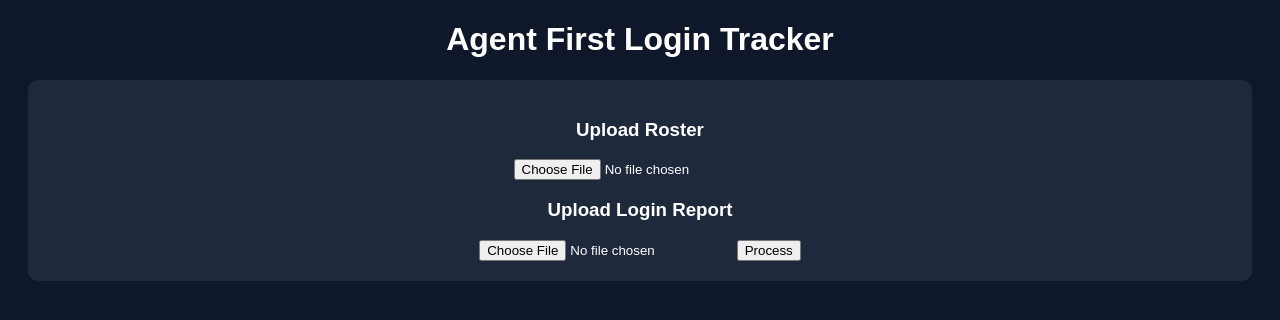
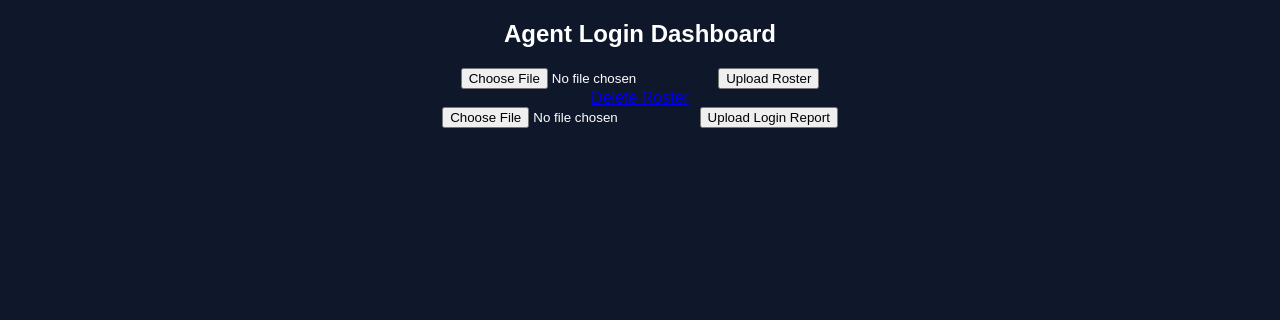
Before and after one commit to Viratmalakar/First-login-tracker, a Flask app: page / in a window 1280 px wide. Shown: the top 320 px of the page. Run offline with Flask 3, Linux system fonts and the light colour scheme.

Commit message:
Update index.html

```diff
--- a/templates/index.html
+++ b/templates/index.html
@@ -2,49 +2,98 @@
 <html>
 <head>
 
-<title>Agent First Login Tracker</title>
+<title>Agent Login Dashboard</title>
 <link rel="stylesheet" href="/static/style.css">
 
 </head>
 
 <body>
 
-<h1>Agent First Login Tracker</h1>
+<div class="topbar">
 
-<form method="POST" enctype="multipart/form-data">
+<h2>Agent Login Dashboard</h2>
 
-<div class="upload-box">
+<div class="roster-box">
 
-<h3>Upload Roster</h3>
+<form action="/upload_roster" method="post" enctype="multipart/form-data">
 <input type="file" name="roster">
+<button>Upload Roster</button>
+</form>
 
-<h3>Upload Login Report</h3>
-<input type="file" name="loginfile">
-
-<button type="submit">Process</button>
+<a href="/delete_roster" class="delete-btn">Delete Roster</a>
 
 </div>
 
+</div>
+
+
+<form method="post" enctype="multipart/form-data">
+
+<input type="file" name="loginfile">
+<button>Upload Login Report</button>
+
 </form>
+
 
 {% if table %}
 
 <table>
 
 <tr>
-<th>Agent</th>
-<th>Date</th>
-<th>Day</th>
-<th>First Login</th>
+
+<th rowspan="2">UserName</th>
+<th rowspan="2">User Full Name</th>
+<th rowspan="2">Shift</th>
+
+{% for d in dates %}
+
+<th>{{d.strftime("%A")}}</th>
+
+{% endfor %}
+
+<th rowspan="2">Late Login</th>
+
 </tr>
 
-{% for row in table %}
 
-<tr class="{{row.Status}}">
-<td>{{row.Agent}}</td>
-<td>{{row.Date}}</td>
-<td>{{row.Day}}</td>
-<td>{{row.Login}}</td>
+<tr>
+
+{% for d in dates %}
+
+<th>{{d}}</th>
+
+{% endfor %}
+
+</tr>
+
+
+{% for agent,data in table.items() %}
+
+<tr>
+
+<td>{{agent}}</td>
+
+<td>{{data.name}}</td>
+
+<td>{{data.shift}}</td>
+
+{% for d in dates %}
+
+{% if d in data.days %}
+
+{% set cell = data.days[d] %}
+
+<td class="{{cell.status}}">{{cell.time}}</td>
+
+{% else %}
+
+<td>00:00:00</td>
+
+{% endif %}
+
+{% endfor %}
+
+<td>{{data.late}}</td>
 
 </tr>
 
```
